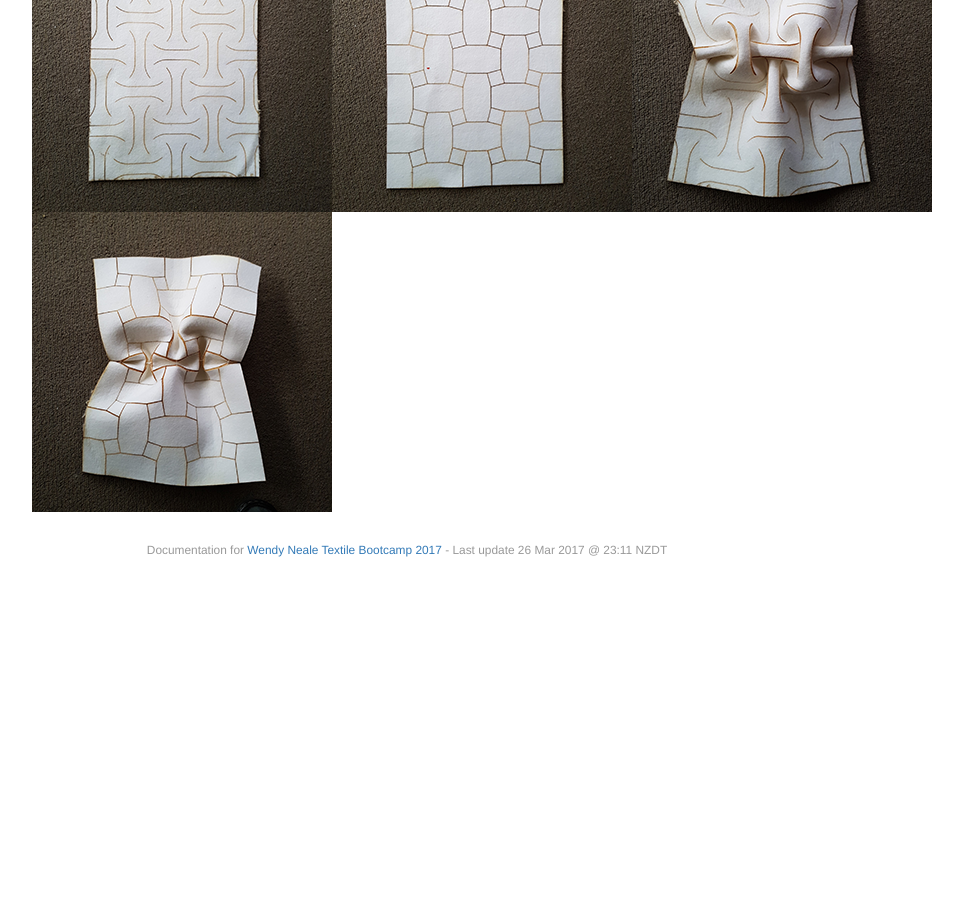
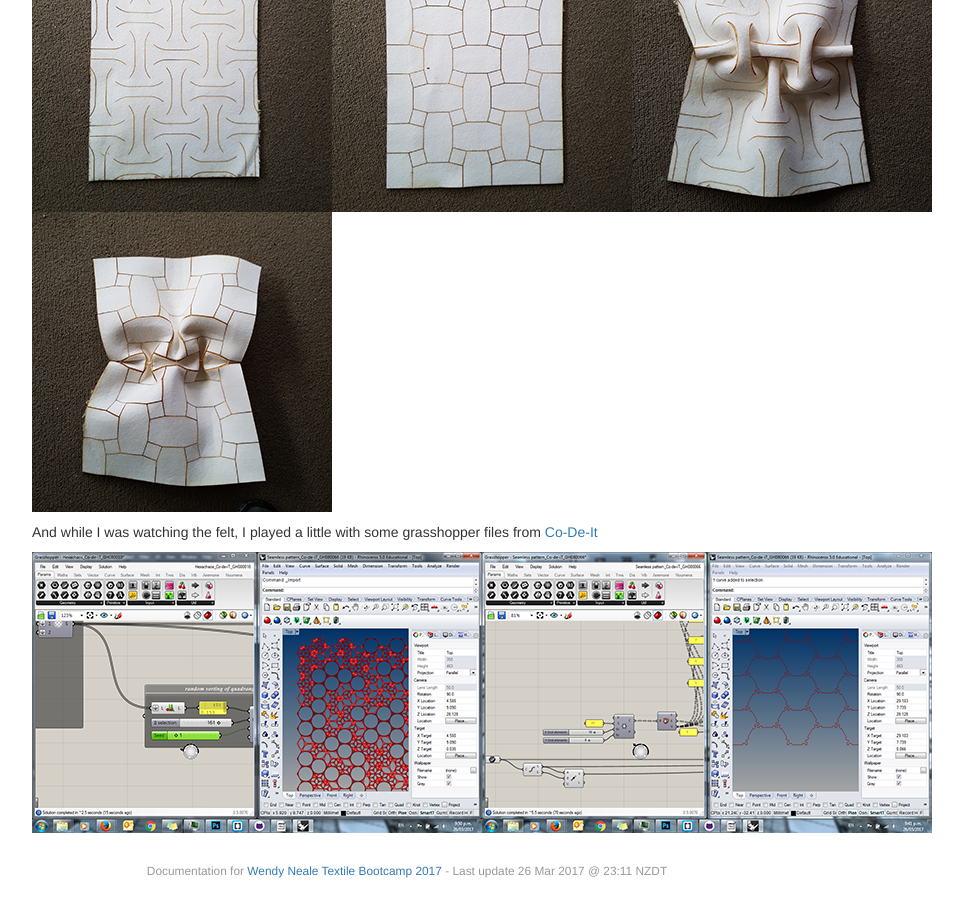
Before and after one commit to wendwarge/wendwarge.github.io, a Jekyll site: the page built from _posts/2017-02-23-day-three.md, in a window 1280 px wide and 900 px high, scrolled down 3539 px. Shown: the whole window, without its empty margins (233-1196 px from the left). Built offline with Jekyll 4.4.1, drawn with Linux system fonts in a browser that asks for light colours; before the commit the page ends 4118 px from its top, so only the background shows below that.

Commit message:
day three updates

```diff
--- a/_posts/2017-02-23-day-three.md
+++ b/_posts/2017-02-23-day-three.md
@@ -51,3 +51,7 @@ Anyway, all of this process really made me think about body dismorphia. I starte
 An afternoon on the lasercutter wouldn't have been complete without burning a bit of wool. I thought I'd test an origami fold that [Robert Lang](http://www.langorigami.com/) created and made available. I used 3mm wool felt and scored it on both sides and then started sewing it a little. I will probably steam it and let it dry to see how much form it will hold.
 
 ![Felt](/images/2017-02-23-day-three/felt-front.png)![Felt](/images/2017-02-23-day-three/felt-back.png)![Felt](/images/2017-02-23-day-three/felt-front-2.png)![Felt](/images/2017-02-23-day-three/felt-back-2.png)
+
+And while I was watching the felt, I played a little with some grasshopper files from [Co-De-It](http://www.co-de-it.com/wordpress/code)
+
+![Co De It](/images/2017-02-23-day-three/code-it-1.png)![Co De It](/images/2017-02-23-day-three/code-it-2.png)
```
Also changed, not shown: _posts/2017-02-22-day-two.md (+1 -1 lines), images/2017-02-23-day-three/code-it-1.png (added), images/2017-02-23-day-three/code-it-2.png (added), images/2017-02-23-day-three/code-it.png (added), images/2017-02-23-day-three/felt-form.png (added).
